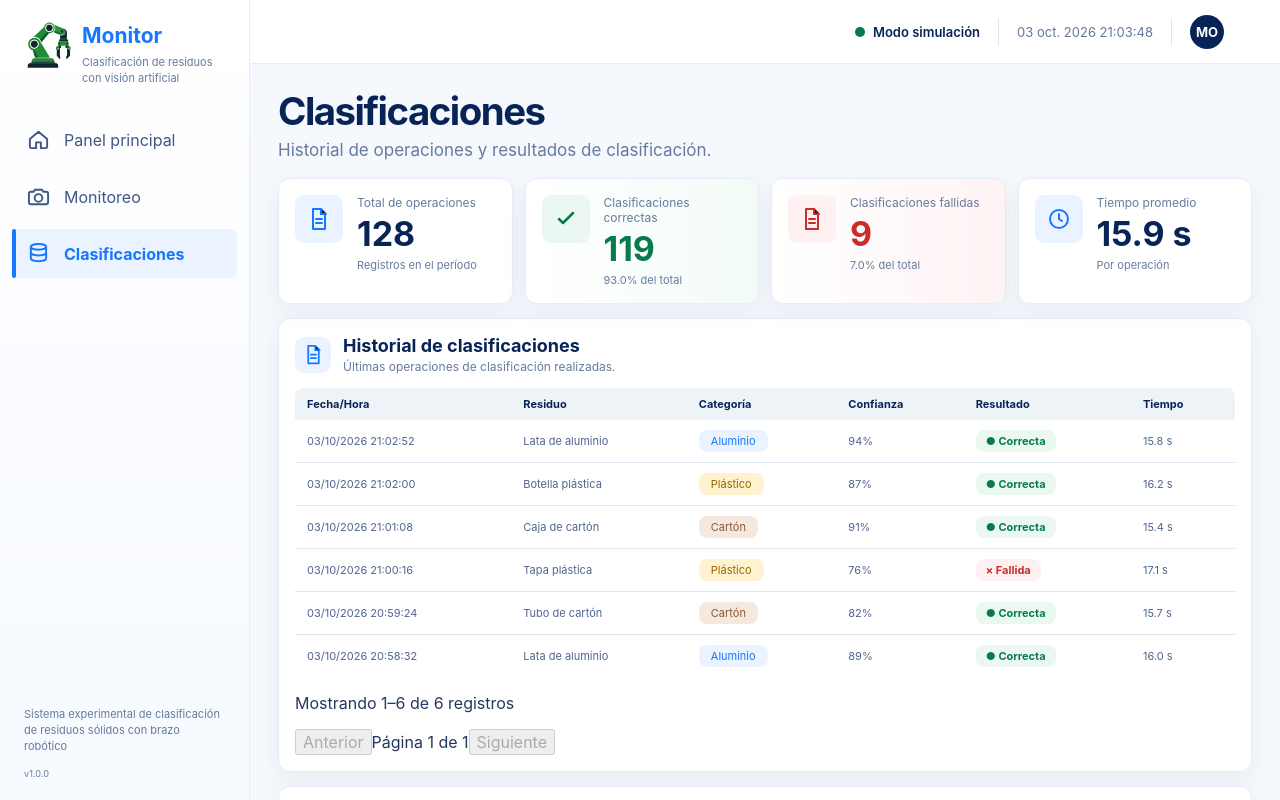
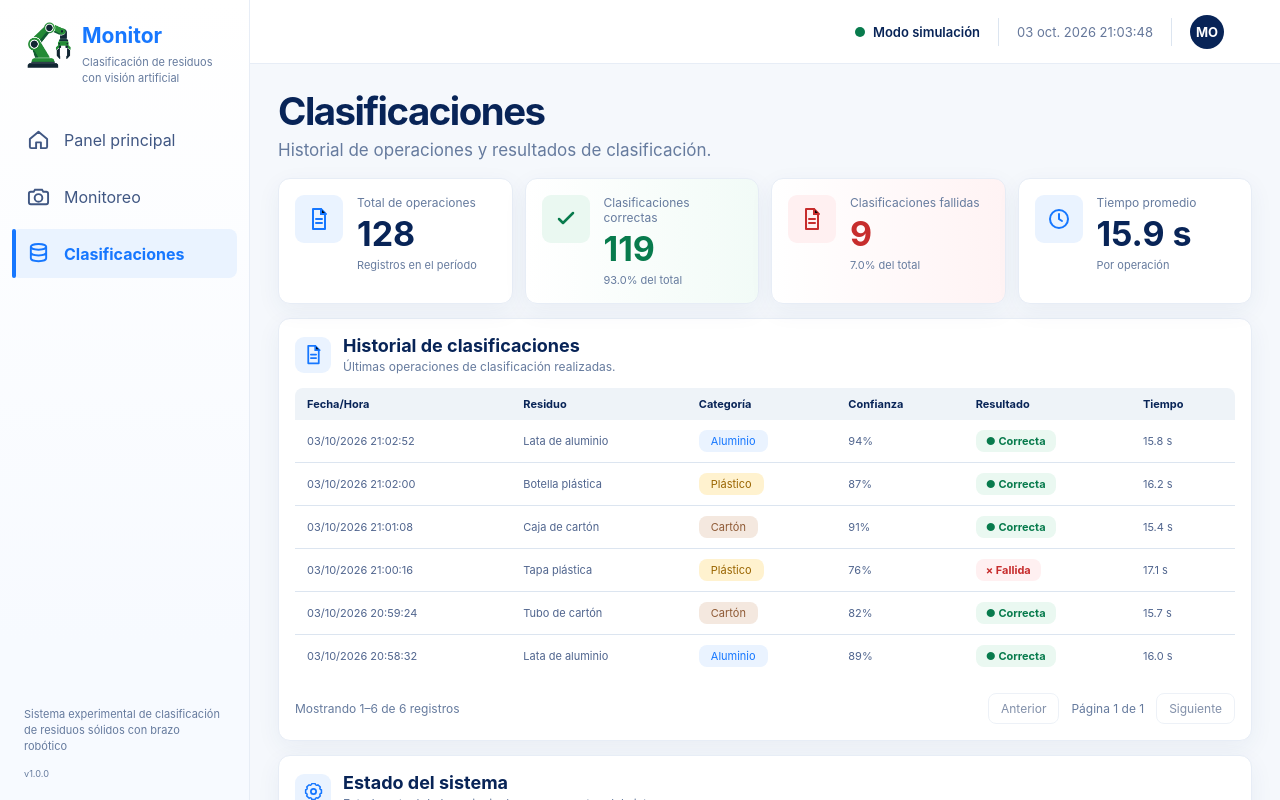
Before and after one commit to Rony-Tesis/front-web-rony, an Angular app: page /classifications in a window 1280 px wide. Shown: the top 800 px of the page. Built offline with nearby package versions, Linux system fonts and the light colour scheme.

Commit message:
style(history): match pagination controls to existing table

```diff
--- a/src/app/waste-classification/presentation/components/operation-table/operation-table.component.css
+++ b/src/app/waste-classification/presentation/components/operation-table/operation-table.component.css
@@ -151,3 +151,38 @@ tbody tr:last-child td {
     grid-row: 1 / 3;
   }
 }
+.pagination {
+  display: flex;
+  align-items: center;
+  justify-content: space-between;
+  flex-wrap: wrap;
+  gap: 12px;
+  padding-top: 16px;
+  color: var(--muted);
+  font-size: 12px;
+}
+.pagination-summary {
+  margin: 0;
+}
+.pagination-controls {
+  display: flex;
+  align-items: center;
+  flex-wrap: wrap;
+  gap: 12px;
+}
+.pagination button {
+  padding: 7px 12px;
+  border: 1px solid var(--line);
+  border-radius: 8px;
+  background: var(--surface);
+  color: var(--navy);
+  cursor: pointer;
+}
+.pagination button:hover:not(:disabled) {
+  background: var(--blue-soft);
+  border-color: var(--blue);
+}
+.pagination button:disabled {
+  opacity: 0.5;
+  cursor: default;
+}
```
